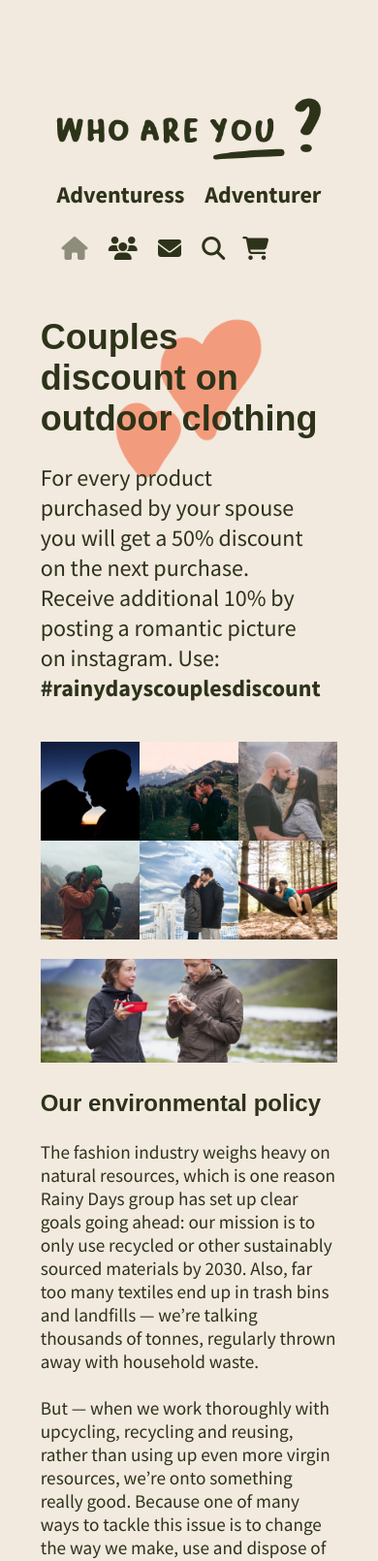
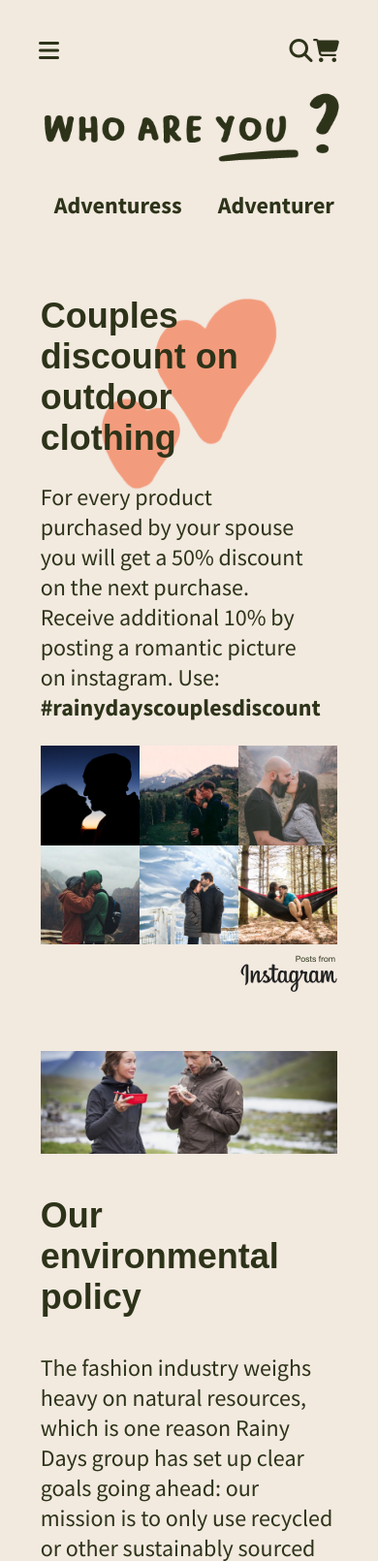
Before and after one commit to paalaleks/RainyDays_PAAL, a plain HTML site: page index.html in a window 390 px wide. Shown: the top 1610 px of the page at 97% size. Drawn offline with Linux system fonts and the light colour scheme.

Commit message:
changed everything

```diff
--- a/css/index.css
+++ b/css/index.css
@@ -11,7 +11,7 @@ body {
   background-color: #f2e9df;
   color: #2d3319;
   font-family: "Source Sans Pro", sans-serif;
-  font-size: 1em;
+  font-size: 1.5em;
 }
 
 h2,
@@ -39,7 +39,7 @@ header {
   /* background-color: white; */
   margin-left: 9%;
   margin-right: 9%;
-  margin-top: 100px;
+  margin-top: 75px;
   margin-bottom: 50px;
   display: flex;
   flex-wrap: wrap;
@@ -62,8 +62,7 @@ nav ul li {
   font-weight: bold;
   display: inline-flex;
   padding: 4px;
-  flex-wrap: wrap;
-  font-size: 1.5em;
+  white-space: nowrap;
 }
 
 .current {
@@ -74,76 +73,59 @@ nav ul li i,
 nav ul li a {
   padding: 5px;
 }
-
-.div_1 {
+nav ul li:nth-of-type(1),
+nav ul li:nth-of-type(6),
+nav ul li:nth-of-type(3) {
   margin-left: auto;
 }
 
-.div_2 {
-  margin-left: auto;
-}
-
-.div_3 {
+.fa-bars {
   display: none;
 }
 
-.div_4 {
-  margin-left: auto;
-}
+/* moving to mobile navigation */
 
-@media only screen and (max-width: 1084px) {
-  .div_3 {
-    display: inline;
-    margin-left: auto;
-  }
-  .div_4 {
-    margin-left: 0;
-  }
-  .div_2 {
-    display: none;
-  }
+@media only screen and (max-width: 720px) {
   .splashIcon {
+    margin-top: 20px;
     margin-left: auto;
     margin-right: auto;
   }
-}
 
-@media only screen and (max-width: 546px) {
-  nav ul {
+  .fa-bars {
     display: inline;
-  }
-  .splashIcon {
-    min-width: 280px;
-  }
-  nav {
-    position: relative;
-    margin-left: auto;
-    margin-right: auto;
-    flex-grow: 0;
+    position: absolute;
+    top: 0;
+    left: 0;
+    margin-left: 9%;
+    margin-top: 35px;
   }
 
-  .discount__text {
-    min-width: 310px;
+  .fa-search {
+    position: absolute;
+    top: 0;
+    right: 0;
+    margin-right: 16%;
+    margin-top: 35px;
   }
 
-  .div_1 {
-    padding: 15px 0px 15px 0px;
-    position: relative;
-    left: 0;
+  .fa-shopping-cart {
+    position: absolute;
+    top: 0;
+    right: 0;
+    margin-right: 9%;
+    margin-top: 35px;
   }
 
-  .div_4 {
+  nav ul li:nth-of-type(1),
+  nav ul li:nth-of-type(2) {
     position: relative;
-    right: 0;
-    display: inline-flex;
   }
 
-  nav ul li a {
-    padding: 0px;
-  }
-
-  .splashIcon {
-    padding-right: 0px;
+  nav ul li:nth-of-type(3),
+  nav ul li:nth-of-type(4),
+  nav ul li:nth-of-type(5) {
+    display: none;
   }
 }
 
@@ -153,16 +135,15 @@ main {
 }
 
 .discount-section {
-  /* background-color: skyblue; */
   position: relative;
-  top: 100px;
+
   display: flex;
-  margin-bottom: 120px;
+  margin-bottom: 110px;
 }
 
 .discount__image {
   background: transparent url("../images/heart.png") no-repeat;
-  background-size: 50%;
+  background-size: 60%;
   background-position-x: 50%;
   background-position-y: 20%;
   background-position: top;
@@ -172,78 +153,86 @@ main {
 
 .discount__text {
   position: relative;
-  /* background-color: violet; */
-  flex: 1.5;
+  flex: 1;
   padding-right: 1em;
-  font-size: 1.5em;
 }
 
 .discount__text h2 {
   margin: 0;
 }
 
-.instagramlogo img {
-  max-width: 200px;
-  min-width: 30px;
-}
-.instagramlogo {
-  position: absolute;
-  z-index: 100;
-  right: 0;
-  bottom: 0;
-  padding-right: 7px;
-}
-
 .insta-container {
   display: grid;
   grid-template-columns: repeat(3, 1fr);
   grid-template-rows: repeat(2, 1fr);
+  width: 60em;
   flex: 2;
 }
 
 .insta img {
   display: flex;
   width: 100%;
-  /* margin-bottom: auto; */
+  /* margin-bottom: auto;
+  margin-left: auto; */
+}
+
+.instagramlogo img {
+  max-width: 130px;
+  min-width: 70px;
+}
+.instagramlogo {
+  position: absolute;
+  bottom: 0;
+  right: 0;
+  padding-right: 7px;
 }
 
 .environment {
   margin-bottom: 100px;
 }
 
-.environment p {
-  font-size: 1.2em;
-}
-
 .environment__img {
   width: 100%;
 }
 
-@media only screen and (max-width: 1084px) {
+.instagramlogo_2 {
+  display: none;
+}
+
+@media only screen and (max-width: 977px) {
   .discount-section {
-    display: contents;
+    display: block;
   }
+
   .instagramlogo {
     display: none;
   }
 
-  .discount__text {
-    margin-bottom: 40px;
+  .insta-container {
+    /* display: flex; */
+    width: 100%;
   }
 
-  .environment {
-    position: relative;
-    top: 20px;
+  .instagramlogo_2 img {
+    max-width: 100px;
+    min-width: 70px;
+  }
+
+  .instagramlogo_2 {
+    position: absolute;
+    display: inline;
+    right: 0;
+    margin-top: 10px;
   }
 }
 
 footer {
-  position: relative;
-  bottom: 0;
+  background-image: url(/images/Artboard\ 2.png);
+  background-size: cover no-repeat;
   width: 100%;
   height: 739px;
-  background: transparent url("../images/Artboard\ 2.png") 0% 0% no-repeat;
-  font-size: 1.5em;
+  bottom: 1;
+  position: absolute;
 }
 
 .FooterLinks {
@@ -256,7 +245,11 @@ footer {
   font: normal normal normal 0.9em/59px Source Sans Pro;
 }
 
-.left,
+.left {
+  text-align: right;
+  margin: 10px;
+}
+
 .right {
   text-align: left;
   margin: 10px;
@@ -268,17 +261,6 @@ footer {
 }
 
 footer i {
-  margin-left: 10px;
+  margin-left: auto;
   padding: 10px;
 }
-
-@media only screen and (max-width: 480px) {
-  .FooterLinks {
-    flex-direction: column;
-    top: 300px;
-  }
-  .left,
-  .right {
-    text-align: center;
-  }
-}
--- a/index.html
+++ b/index.html
@@ -16,24 +16,14 @@
     <img src="images/Artboard 1.png" alt="Who are you?" class="splashIcon">
     <nav>
       <ul>
-        <div class="div_1">
-          <li><a href="Adventuress.html"></a>Adventuress&nbsp;</li>
-          <li><a href="Adventurer.html"></a>&nbsp;Adventurer</li>
-        </div>
-        <div class="div_2">
-          <li class="current"><a href="index.html"></a>Home</li>
-          <li><a href="About us.html"></a>About Us</li>
-          <li><a href="Contact"></a>Contact</li>
-        </div>
-        <div class="div_3">
-          <li class="current"><i class="fas fa-home"></i></li>
-          <li><i class="fas fa-users"></i></li>
-          <li><i class="fas fa-envelope"></i></li>
-        </div>
-        <div class="div_4">
+          <li><a href="Adventuress.html"></a>Adventuress&nbsp;&nbsp;</li>
+          <li><a href="Adventurer.html"></a>&nbsp;&nbsp;Adventurer</li>
+          <li class="current"><a href="index.html"></a>Home&nbsp;&nbsp;</li>
+          <li><a href="About us.html"></a>&nbsp;&nbsp;About Us&nbsp;&nbsp;</li>
+          <li><a href="Contact"></a>&nbsp;&nbsp;Contact</li>
+          <li><i class="fas fa-bars"></i></li>
           <li><i class="fas fa-search"></i></li>
           <li><i class="fas fa-shopping-cart"></i></li>
-        </div>
       </ul>
     </nav>
   </header>
@@ -57,6 +47,9 @@
           <div class="insta"><img src="/images/insta_4.png" alt="instagram"></div>
           <div class="insta"><img src="/images/insta_5.png" alt="instagram"></div>
           <div class="insta"><img src="/images/insta_6.png" alt="instagram"></div>
+        </div>
+        <div>
+          <div class="instagramlogo_2"><img src="/images/instaposts.png" alt="Posts from Instagram"></div>
         </div>
       </div>
     <section>
```
